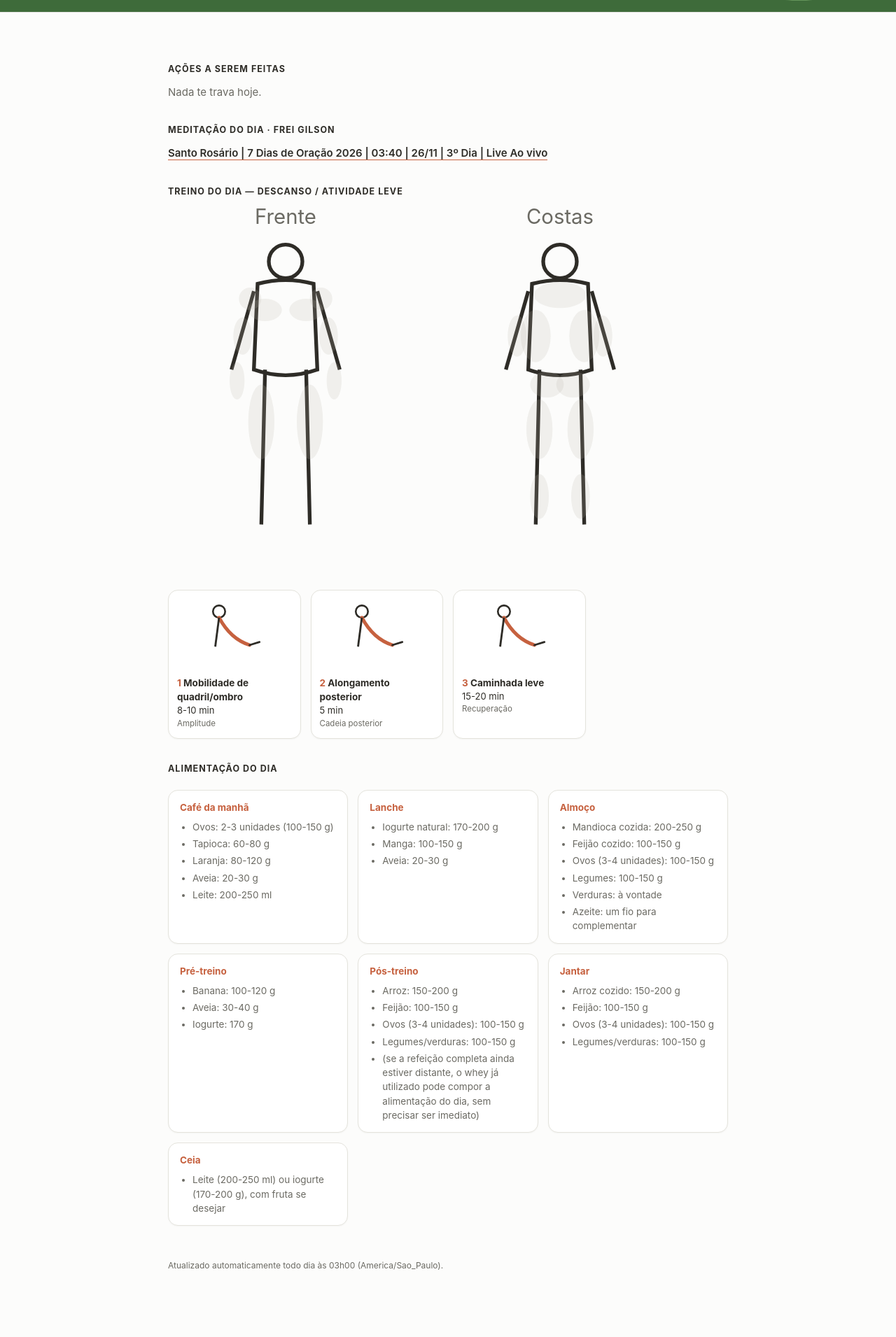
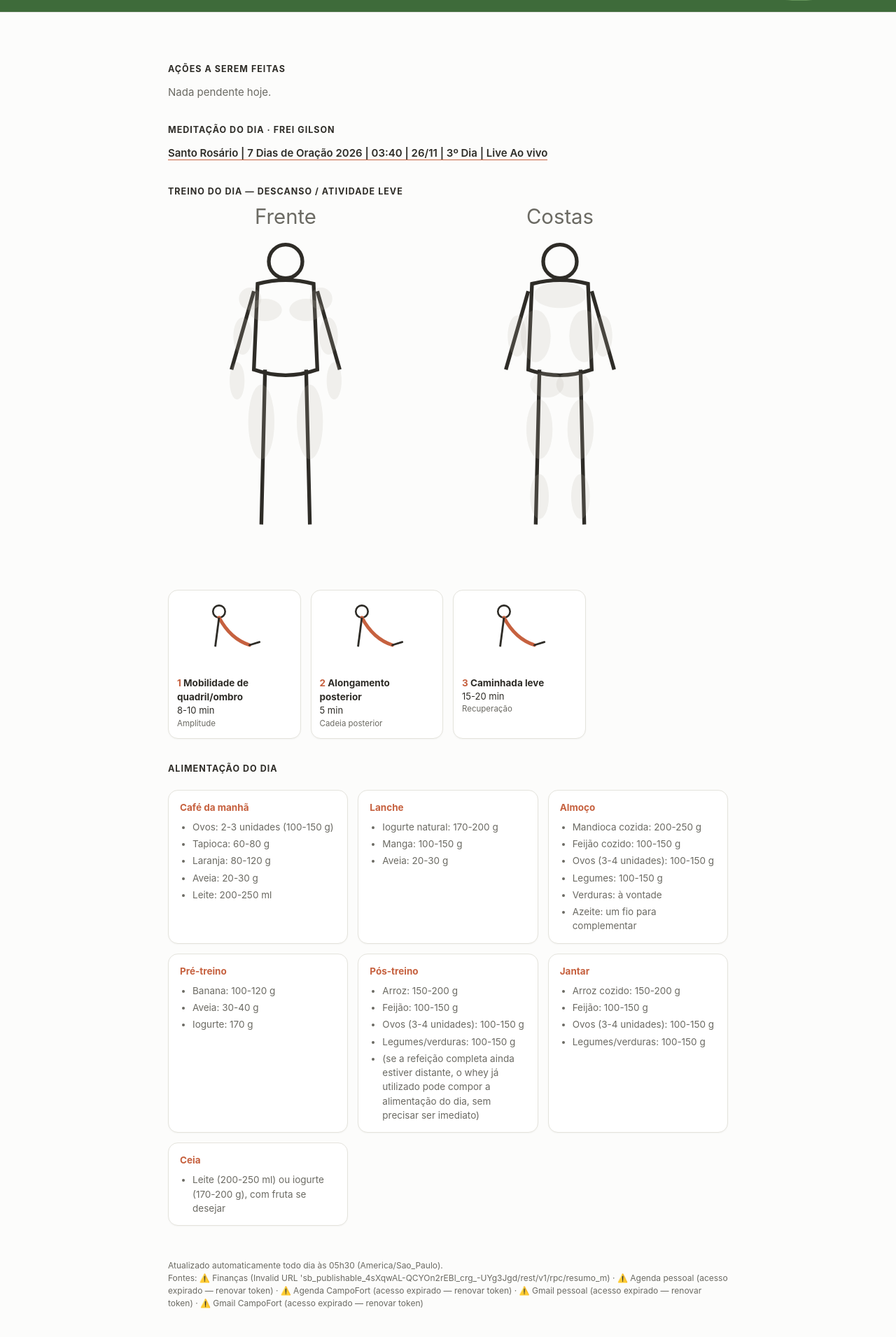
Before and after one commit to danielsilvarodriguesdrs-ship-it/bom-dia-daniel, a plain HTML site: page docs/index.html in a window 1280 px wide. Shown: the part 585-2496 px from the top of the page at 70% size. Drawn offline with Linux system fonts and the light colour scheme.

Commit message:
resumo matinal 2026-11-26

```diff
--- a/docs/index.html
+++ b/docs/index.html
@@ -45,7 +45,8 @@ footer{margin-top:48px;padding-bottom:36px;font-size:12px;color:var(--soft)}
       fill="#3E6B3A"/>
 </svg></div></div>
 <div class="wrap">
-<div class="sec"><div class="h">Ações a serem feitas</div><div class="calm">Nada te trava hoje.</div></div>
+<div class="sec"><div class="h">Ações a serem feitas</div><div class="calm">Nada pendente hoje.</div></div>
+
 <div class="sec"><div class="h">Meditação do dia · Frei Gilson</div>
 <div class="item"><a href="https://www.youtube.com/watch?v=F6eb88Qmqb4">Santo Rosário | 7 Dias de Oração 2026 | 03:40 | 26/11 | 3º Dia | Live Ao vivo</a></div></div>
 <div class="sec"><div class="h">Treino do dia — Descanso / atividade leve</div>
@@ -78,5 +79,5 @@ footer{margin-top:48px;padding-bottom:36px;font-size:12px;color:var(--soft)}
 <path d="M95 78 L108 74" stroke="#2E2C27" stroke-width="2.6" stroke-linecap="round"/></svg></div><div class="ex-name"><span>3</span> Caminhada leve</div><div class="ex-sr">15-20 min</div><div class="ex-mus">Recuperação</div></div></div></div>
 <div class="sec"><div class="h">Alimentação do dia</div>
 <div class="meals"><div class="meal"><div class="meal-name">Café da manhã</div><ul><li>Ovos: 2-3 unidades (100-150 g)</li><li>Tapioca: 60-80 g</li><li>Laranja: 80-120 g</li><li>Aveia: 20-30 g</li><li>Leite: 200-250 ml</li></ul></div><div class="meal"><div class="meal-name">Lanche</div><ul><li>Iogurte natural: 170-200 g</li><li>Manga: 100-150 g</li><li>Aveia: 20-30 g</li></ul></div><div class="meal"><div class="meal-name">Almoço</div><ul><li>Mandioca cozida: 200-250 g</li><li>Feijão cozido: 100-150 g</li><li>Ovos (3-4 unidades): 100-150 g</li><li>Legumes: 100-150 g</li><li>Verduras: à vontade</li><li>Azeite: um fio para complementar</li></ul></div><div class="meal"><div class="meal-name">Pré-treino</div><ul><li>Banana: 100-120 g</li><li>Aveia: 30-40 g</li><li>Iogurte: 170 g</li></ul></div><div class="meal"><div class="meal-name">Pós-treino</div><ul><li>Arroz: 150-200 g</li><li>Feijão: 100-150 g</li><li>Ovos (3-4 unidades): 100-150 g</li><li>Legumes/verduras: 100-150 g</li><li>(se a refeição completa ainda estiver distante, o whey já utilizado pode compor a alimentação do dia, sem precisar ser imediato)</li></ul></div><div class="meal"><div class="meal-name">Jantar</div><ul><li>Arroz cozido: 150-200 g</li><li>Feijão: 100-150 g</li><li>Ovos (3-4 unidades): 100-150 g</li><li>Legumes/verduras: 100-150 g</li></ul></div><div class="meal"><div class="meal-name">Ceia</div><ul><li>Leite (200-250 ml) ou iogurte (170-200 g), com fruta se desejar</li></ul></div></div></div>
-<footer>Atualizado automaticamente todo dia às 03h00 (America/Sao_Paulo).</footer>
+<footer>Atualizado automaticamente todo dia às 05h30 (America/Sao_Paulo).<br>Fontes: ⚠️ Finanças (Invalid URL &#x27;sb_publishable_4sXqwAL-QCYOn2rEBl_crg_-UYg3Jgd/rest/v1/rpc/resumo_m) · ⚠️ Agenda pessoal (acesso expirado — renovar token) · ⚠️ Agenda CampoFort (acesso expirado — renovar token) · ⚠️ Gmail pessoal (acesso expirado — renovar token) · ⚠️ Gmail CampoFort (acesso expirado — renovar token)</footer>
 </div></body></html>
```
